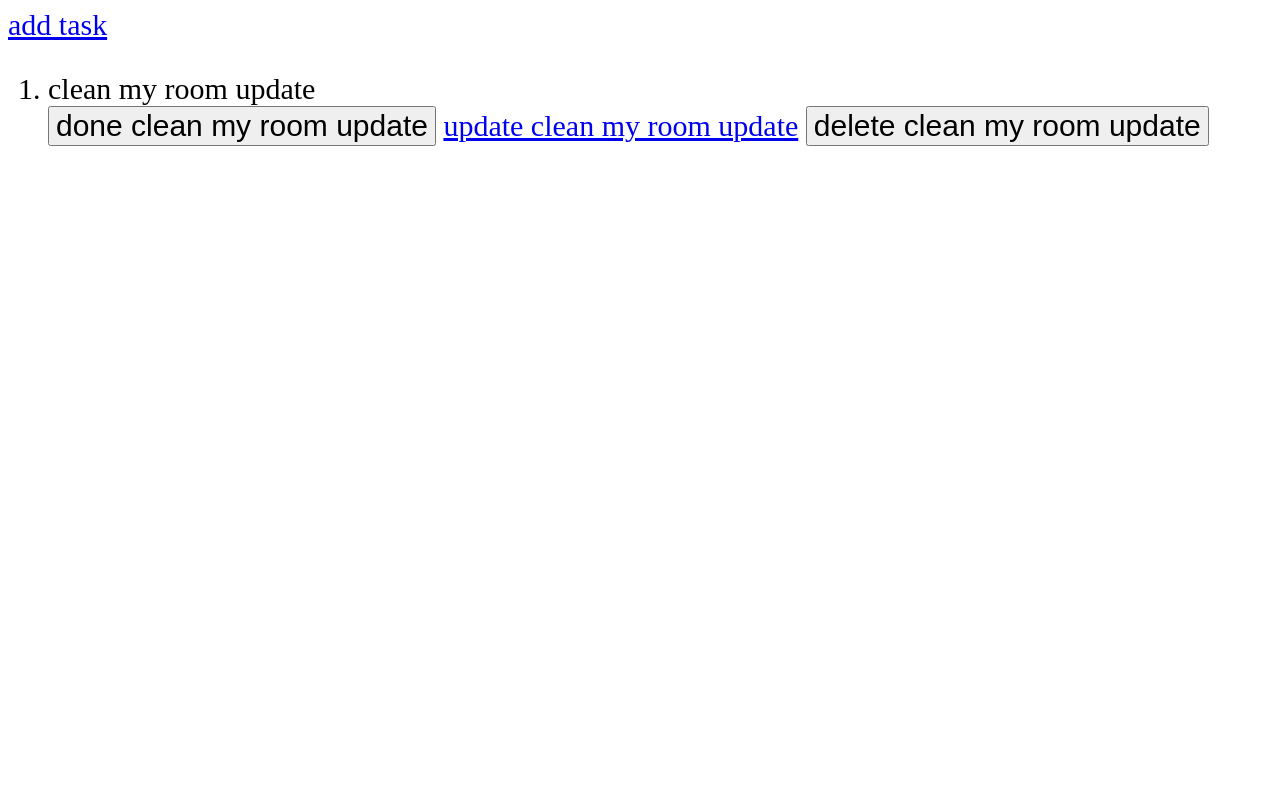
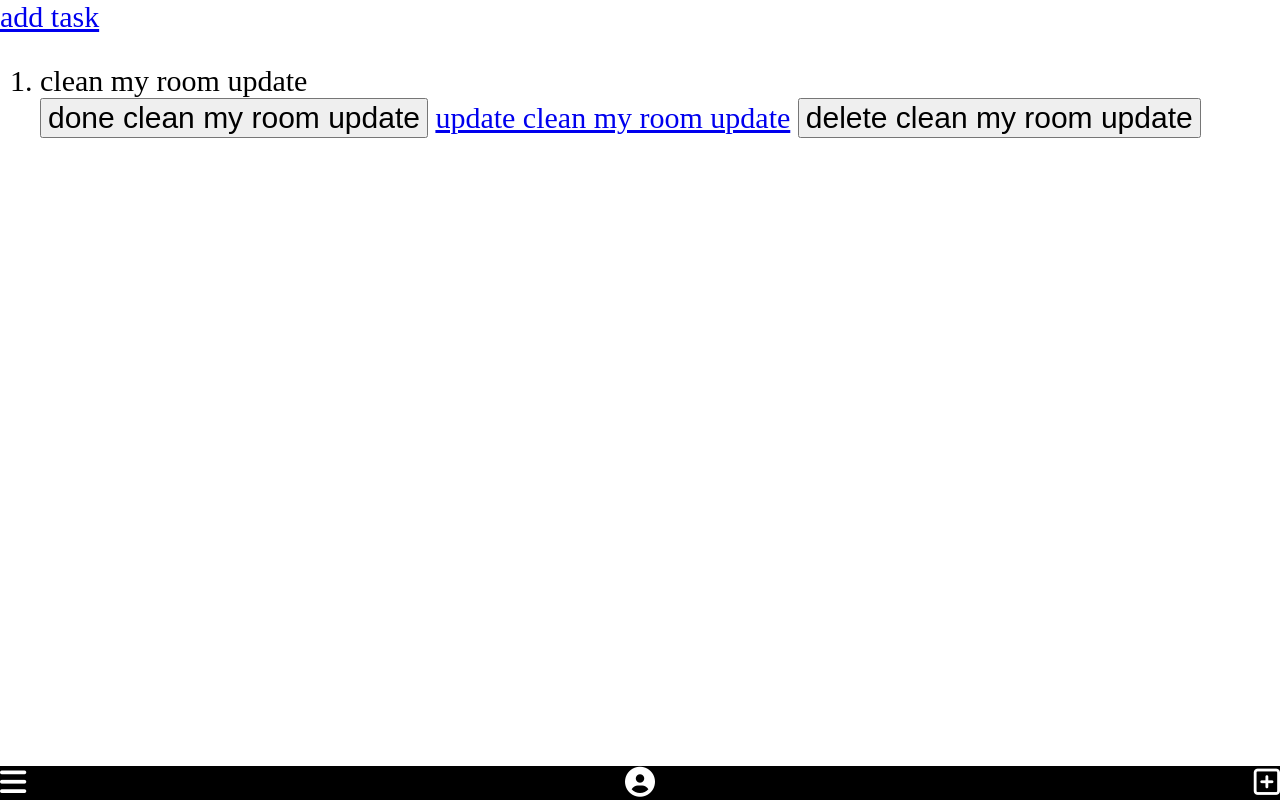
Before and after one commit to mazenmahmoudsalem/to-do-app, a Django app: page / in a window 1280 px wide. Run offline with Django 3.2, Linux system fonts and the light colour scheme; data comes from the database, SQL or seed files in the repository; both versions use the stored data as it was after the commit; some libraries are stand-ins or nearby versions.

Commit message:
make the nav bar

```diff
--- a/manage.py
+++ b/manage.py
@@ -13,8 +13,7 @@ def main():
         raise ImportError(
             "Couldn't import Django. Are you sure it's installed and "
             "available on your PYTHONPATH environment variable? Did you "
-            "forget to activate a virtual environment?"
-        ) from exc
+            "forget to activate a virtual environment?") from exc
     execute_from_command_line(sys.argv)
 
 
--- a/tasks/static/css/style.css
+++ b/tasks/static/css/style.css
@@ -1,12 +1,40 @@
 *{
     font-size: 30px;
+}
+
+body {
+    margin:0;
 }
 .task{
     width: 100%;
     margin-top: 5px;
 }
 
-.button{
-    position: relative;
-    cursor: pointer;
+ul {
+  list-style-type: none;
+  margin: 0;
+  padding: 0;
+  overflow: hidden;
+  background-color: rgb(0, 0, 0);
+  position: fixed;
+  bottom: 0;
+  width: 100%;
+  align-items: center;
 }
+
+
+li a {
+  display: block;
+  color: white;
+  text-align: center;
+  text-decoration: none;
+  bottom: 0px;
+}
+
+.menu{
+    float: left;
+}
+
+.new{
+    float: right;
+}
--- a/tasks/templates/base.html
+++ b/tasks/templates/base.html
@@ -8,6 +8,7 @@
     <title>{% block title %}{% endblock title %}</title>
     <link rel="shortcut icon" href="{% static 'imge/favicon.ico' %}" type="image/x-icon">
     <link rel="stylesheet" href="{% static 'css/style.css' %}">
+    <script src="https://kit.fontawesome.com/a1b113a2b6.js" crossorigin="anonymous"></script>
 </head>
 
 <body>
--- a/tasks/templates/index.html
+++ b/tasks/templates/index.html
@@ -24,4 +24,5 @@
     </div>
     {% endfor %}
 </ol>
+{% include 'nav_bar.html' %}
 {% endblock body %}
--- /dev/null
+++ b/tasks/templates/nav_bar.html
@@ -0,0 +1,5 @@
+<ul>
+    <li class="menu"><a href="#"><i class="fas fa-bars"></i></a></li>
+    <li class="new"><a href="#"><i class="far fa-plus-square"></i></a></li>
+    <li class="profile"><a href="#"><i class="fas fa-user-circle"></i></a></li>
+</ul>
```
Also changed, not shown: db.sqlite3.
